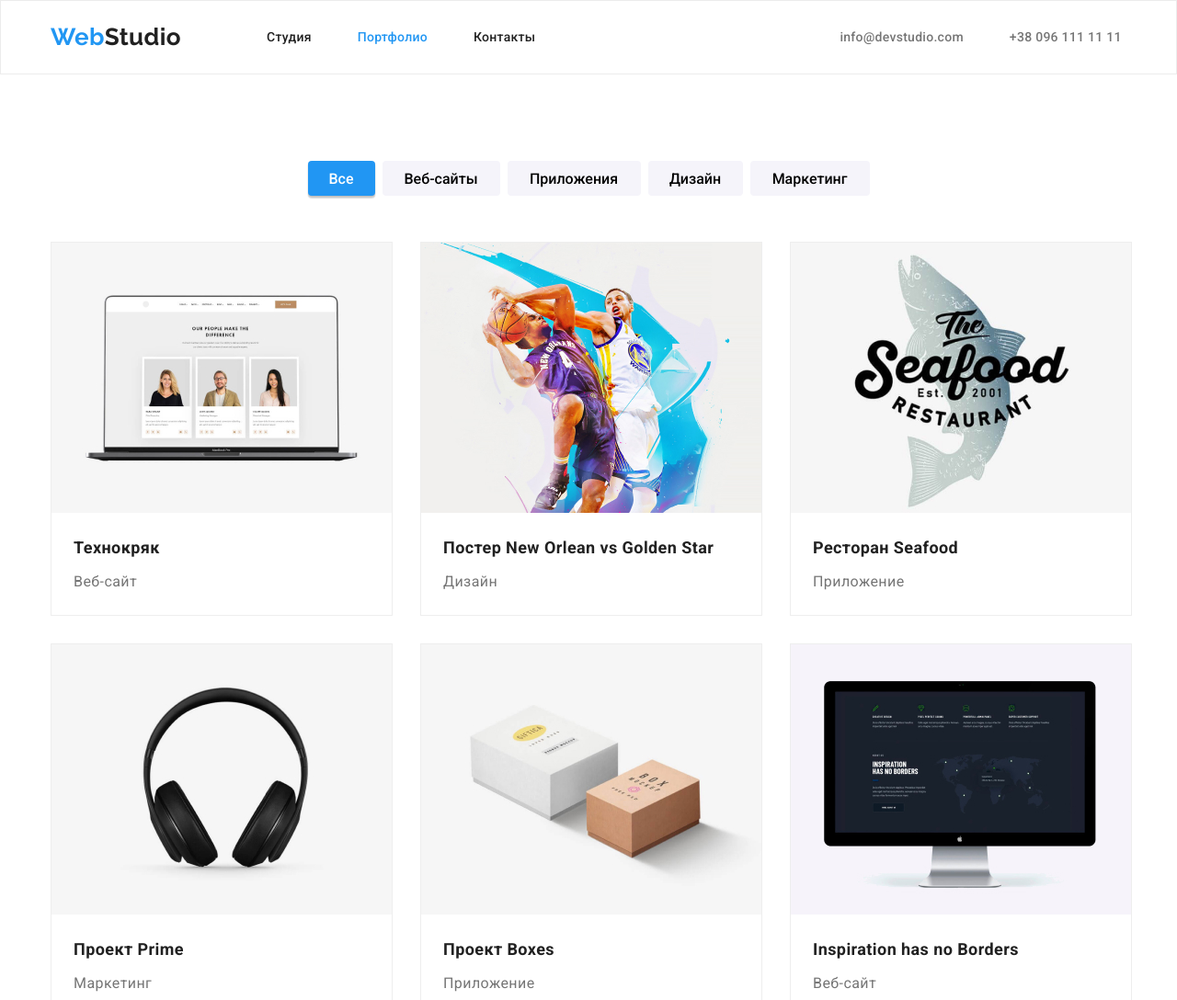
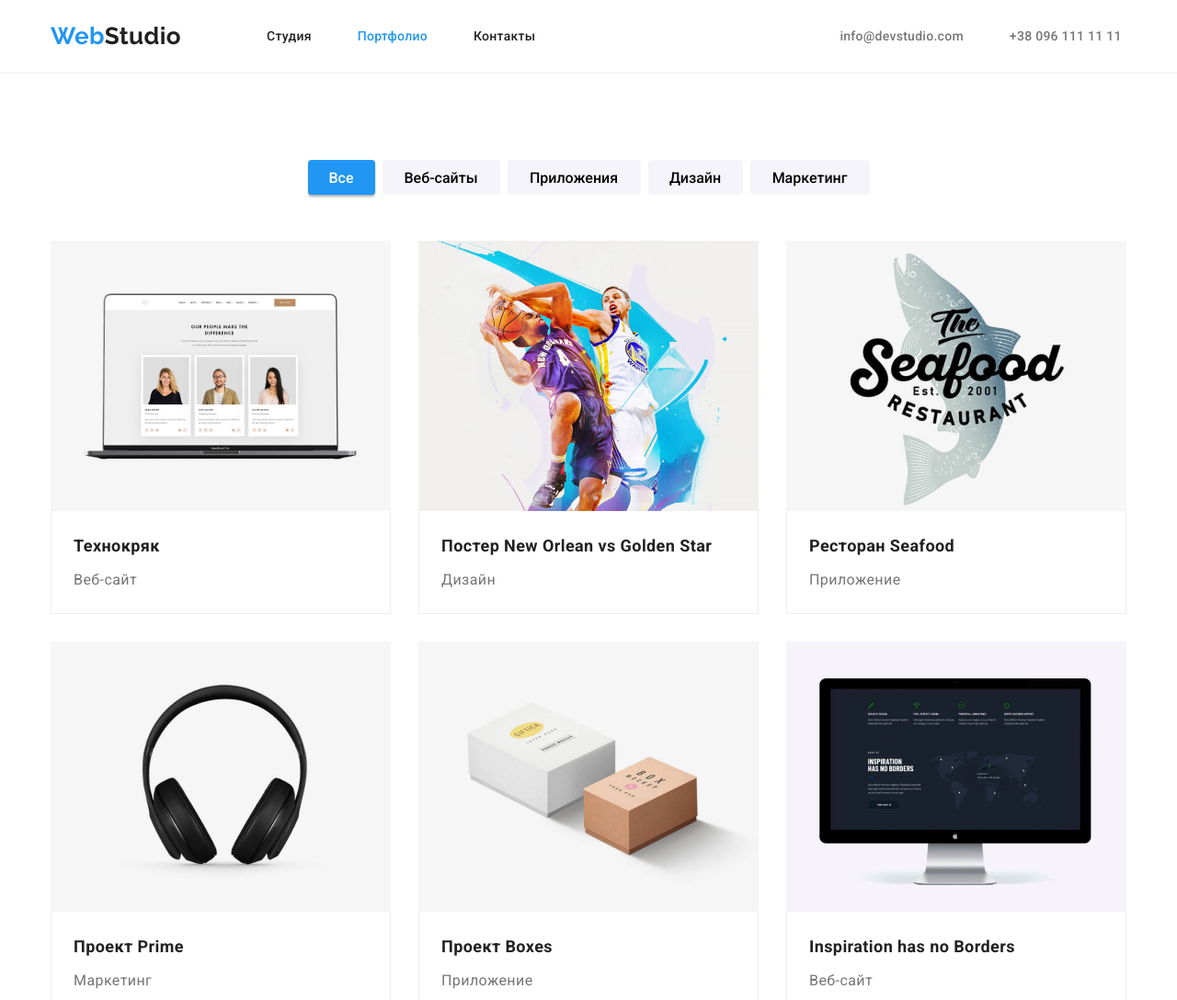
Before and after one commit to lavrinenkokyiv/goit-markup-hw-03, a plain HTML site: page portfolio.html in a window 1280 px wide. Shown: the top 1088 px of the page at 92% size. Drawn offline with nearby package versions, Linux system fonts and the light colour scheme.

Commit message:
Update styles.css
правки футера

```diff
--- a/css/styles.css
+++ b/css/styles.css
@@ -47,7 +47,7 @@ img {
 }
 .page-header {
   list-style: none;
-  border: 1px solid #ececec;
+  border-bottom: 1px solid #ececec;
 }
 
 .container {
@@ -306,10 +306,9 @@ nav {
   font-size: 14px;
   line-height: 1.7;
   color: var(--second-text);
+}
+.foomarg {
   margin-bottom: 9px;
-}
-.marka-foot li {
-  margin-top: 9px;
 }
 .logo-two {
   margin-bottom: 20px;
@@ -393,7 +392,6 @@ nav {
 .site-photo .item {
   padding: 0px;
   margin: 0px;
-  border: 1px solid #eeeeee;
 }
 .site-photo .item:nth-child(1n) {
   margin-left: 30px;
@@ -429,8 +427,11 @@ nav {
   color: var(--grey-text);
 }
 .view {
-  margin-left: 24px;
-  margin-top: 20px;
-  margin-bottom: 20px;
+  padding-left: 24px;
+  padding-top: 20px;
+  padding-bottom: 20px;
   background: var(--second-text);
+  border-left: 1px solid #eeeeee;
+  border-bottom: 1px solid #eeeeee;
+  border-right: 1px solid #eeeeee;
 }
```
